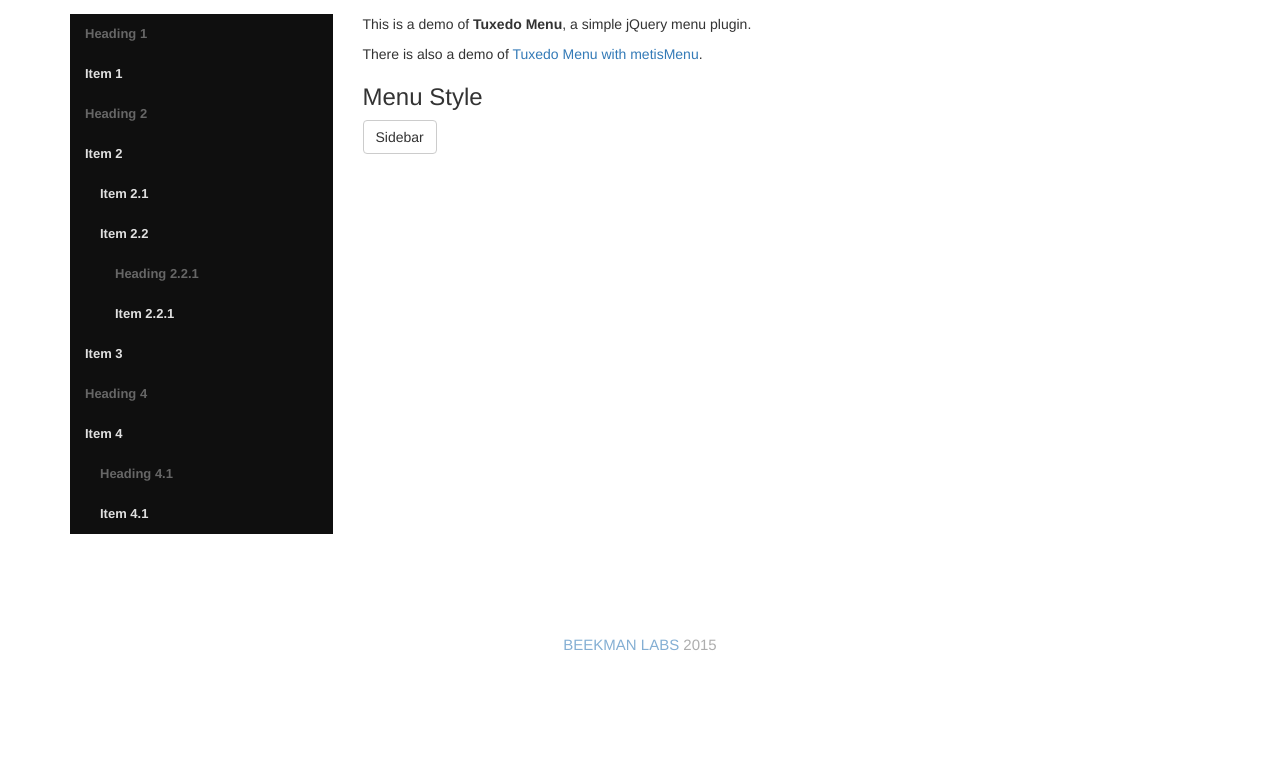
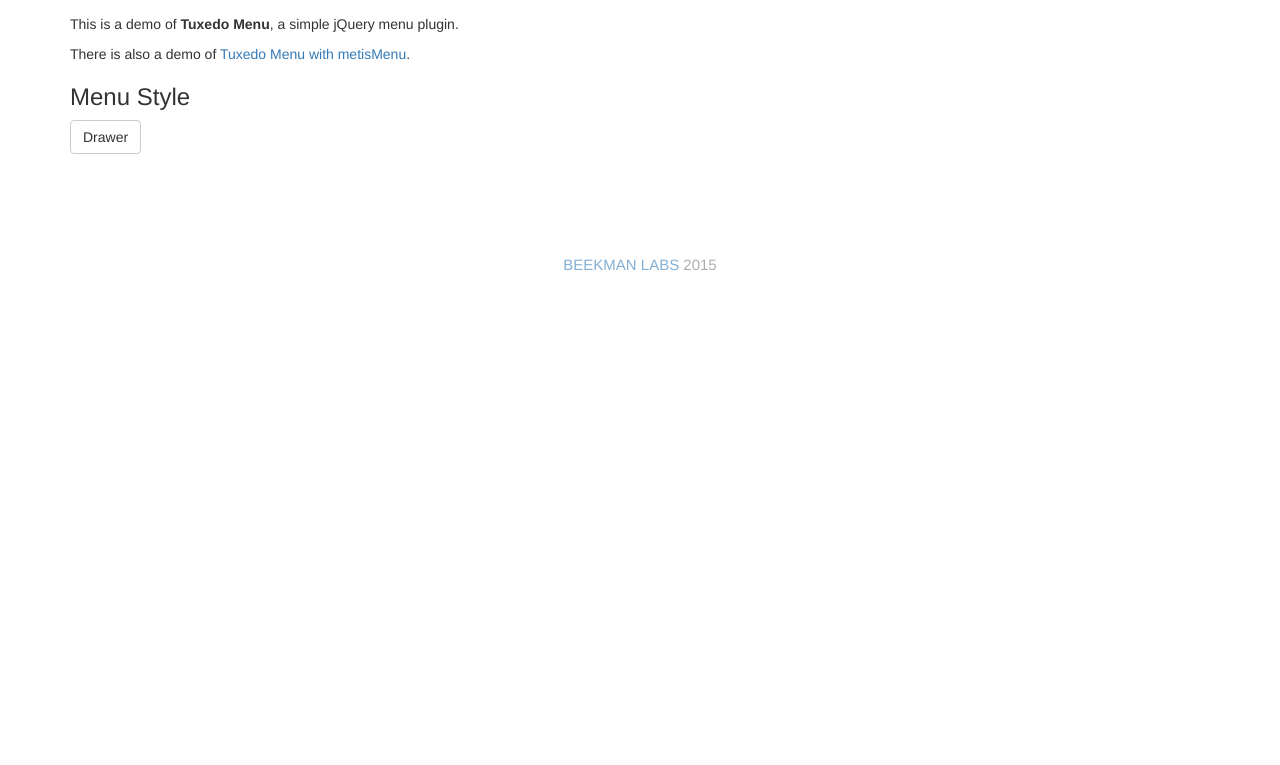
Before and after one commit to beekmanlabs/tuxedo-menu, a website: page demo/index.html in a window 1280 px wide. Shown: the part 136-901 px from the top of the page. After the commit the page ends 800 px from the top, so only its background shows below. Drawn offline with nearby package versions, Linux system fonts and the light colour scheme.

Commit message:
Remove initial click event in demo

```diff
--- a/demo/index.html
+++ b/demo/index.html
@@ -78,7 +78,7 @@
 
             <h3>Menu Style</h3>
             <button class="btn btn-default" id="toggle-is-fixed">
-                Sidebar
+                Drawer
             </button>
         </div>
     </div>
@@ -101,7 +101,7 @@
             $('#menu-container').toggleClass('col-sm-3');
             $('.tuxedo-menu-trigger').toggleClass('hidden');
             $(this).html(isFixed ? 'Drawer' : 'Sidebar');
-        }).click();
+        });
     })(jQuery);
 </script>
 </body>
```
Also changed, not shown: demo/with-metis-menu.html (+2 -2 lines).
